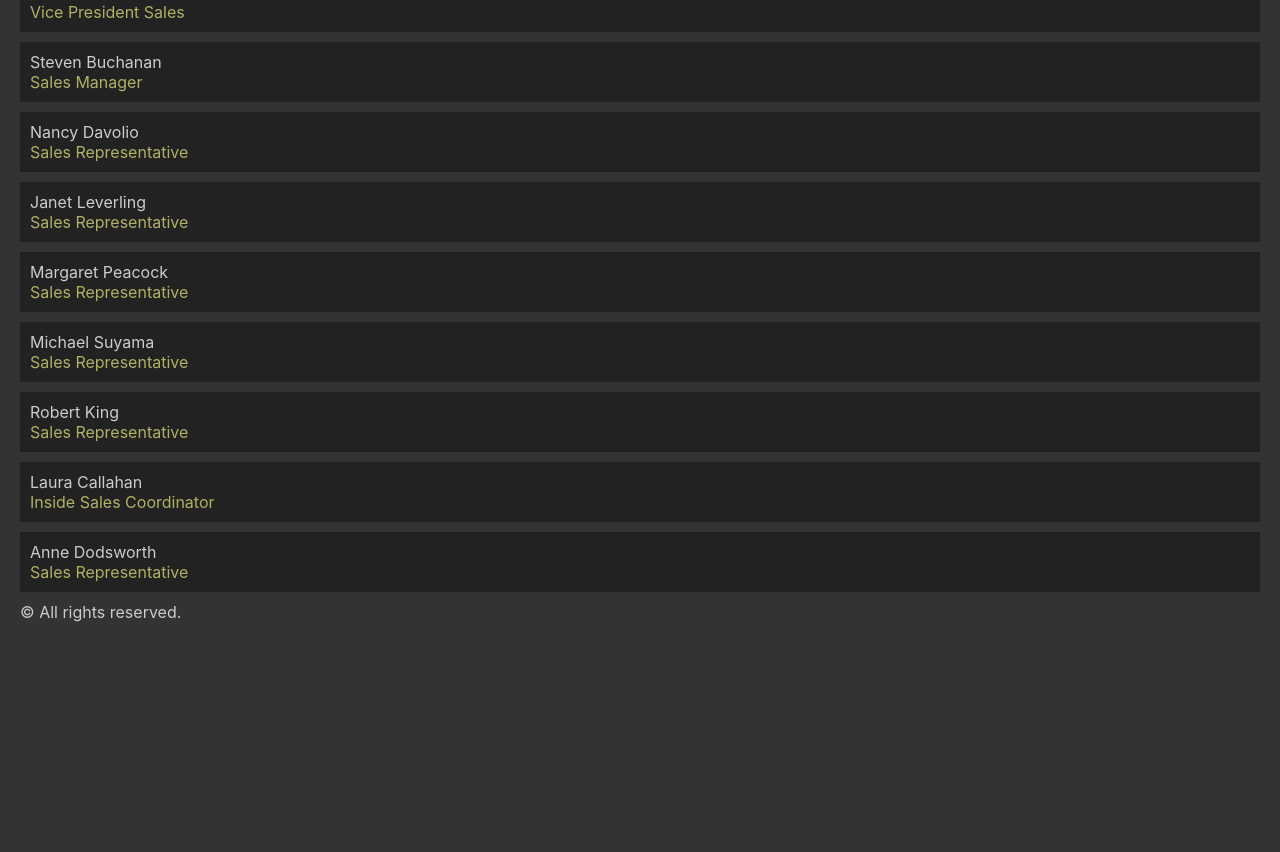
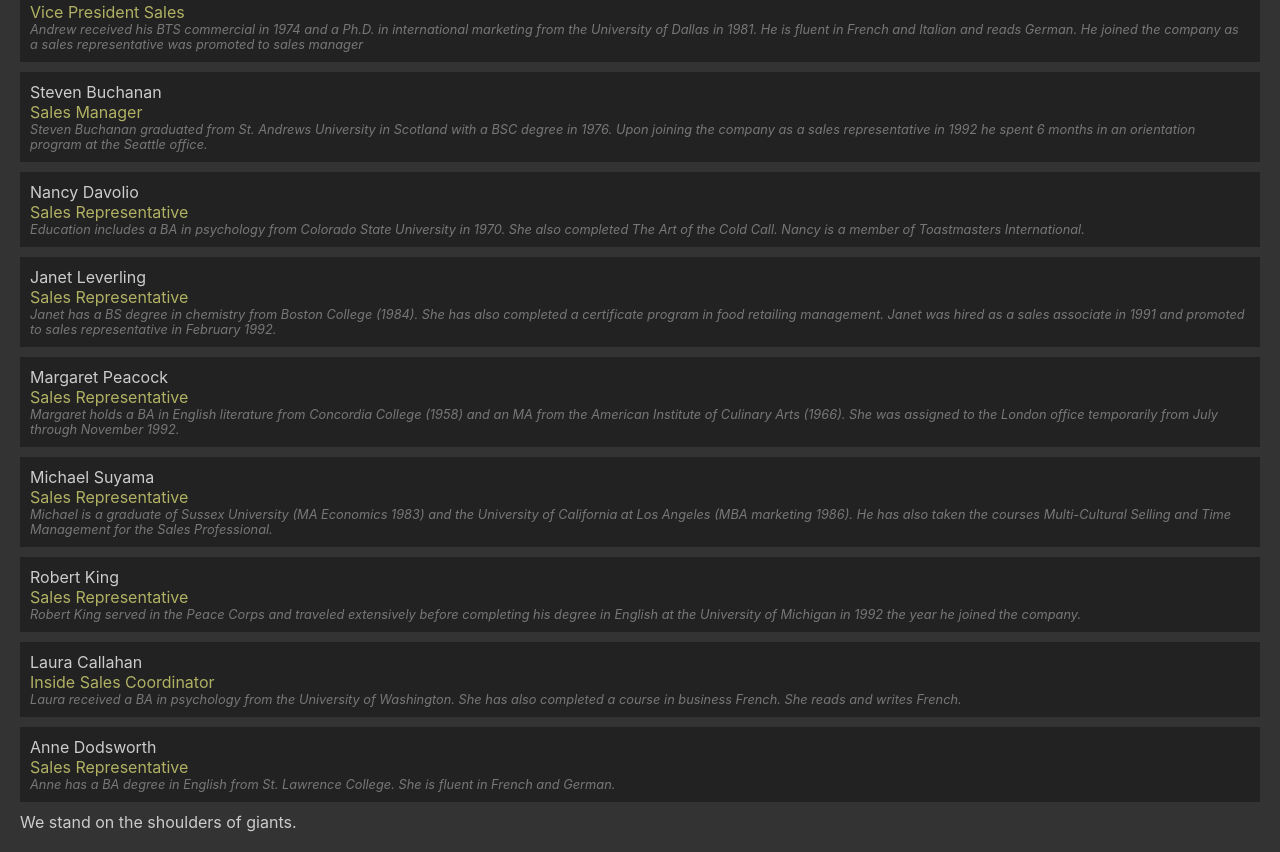
Before and after one commit to saidugurlu/live-coding-componenet-nested-props, a React (Vite) app: page / in a window 1280 px wide. Shown: the part 160-1012 px from the top of the page. Before the commit the page ends 802 px from the top, so only its background shows below. Built offline with nearby package versions, Linux system fonts and the light colour scheme.

Commit message:
new componenets

```diff
--- a/src/App.jsx
+++ b/src/App.jsx
@@ -4,7 +4,7 @@ import { Header } from './components/Header';
 import { Footer } from './components/Footer';
 import { Employee } from './components/Employee';
 
-const status = 'externalUser';
+const status = 'internalUser';
 
 function App() {
 	return (
--- a/src/components/Footer.jsx
+++ b/src/components/Footer.jsx
@@ -1,4 +1,4 @@
-export const Footer = ({status}) => {
+/* export const Footer = ({status}) => {
 
 	let message = '';
 	switch (status) {
@@ -13,4 +13,15 @@ export const Footer = ({status}) => {
 			break;
 	}
 	return <div className="footer" dangerouslySetInnerHTML={{ __html:message}}></div>;
+}; */
+
+import { GeneralStatusMessage } from './GeneralStatusMessage';
+
+export const Footer = ({status}) => {
+
+	return <GeneralStatusMessage
+		status={status}
+		internalText="We stand on the shoulders of giants."
+		externalText="&#169; All rights reserved."
+	/>;
 };
--- /dev/null
+++ b/src/components/GeneralStatusMessage.jsx
@@ -0,0 +1,21 @@
+export const GeneralStatusMessage = ({
+	status,
+	internalText,
+	externalText,
+}) => {
+	console.log(internalText);
+	let message = '';
+	switch (status) {
+		case 'internalUser':
+			message = internalText;
+			break;
+		case 'externalUser':
+			message = externalText;
+			break;
+		default:
+			message = '******* HAVE A NICE DAY ******';
+			break;
+	}
+
+	return <div className="message">{message}</div>;
+};
--- a/src/components/Header.jsx
+++ b/src/components/Header.jsx
@@ -12,7 +12,7 @@
 }; */
 
 
-export const Header = ({ status }) => {
+/* export const Header = ({ status }) => {
 
 	let message = '';
 	switch (status) {
@@ -33,4 +33,20 @@ export const Header = ({ status }) => {
 			<div className="message">{message}</div>
 		</>
 	);
-}
+} */
+
+
+import { GeneralStatusMessage } from './GeneralStatusMessage';
+
+export const Header = ({ status }) => {
+	return (
+		<>
+			<h1>Employee Site</h1>
+			<GeneralStatusMessage
+				status={status}
+				internalText="The summer employee picnic is on May 15."
+				externalText="This is our team:"
+			/>
+		</>
+	);
+};
```
